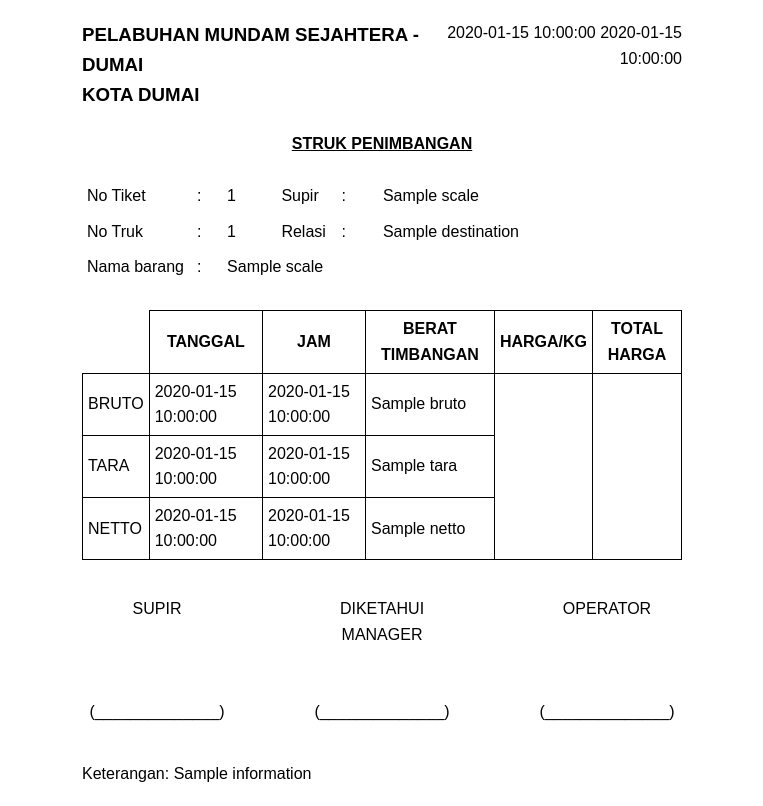
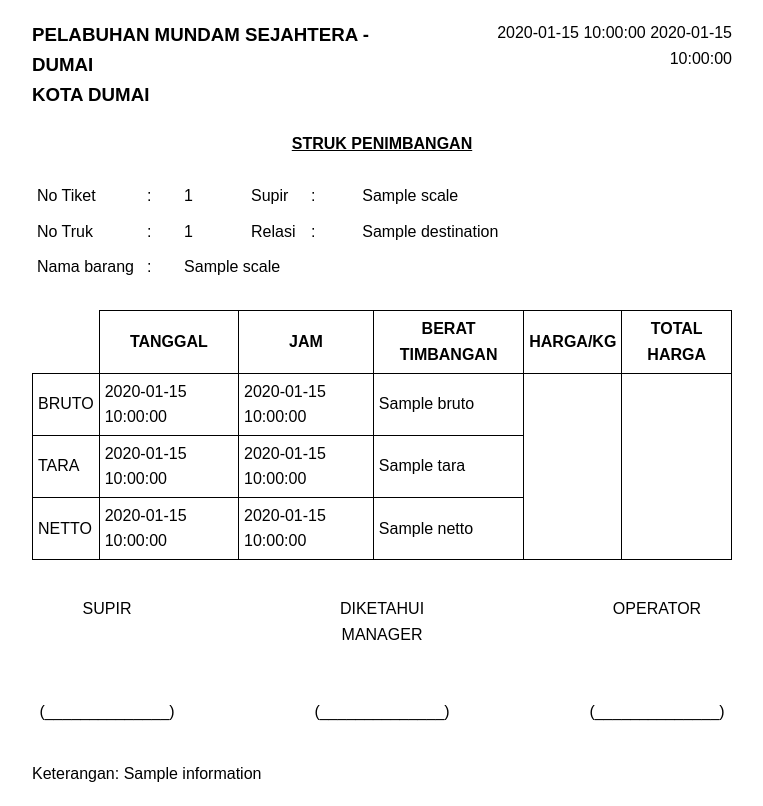
Before and after one commit to erikprakoso/ptpms, a CodeIgniter app: the page made by application/views/recap/print.php in a window 1280 px wide. Shown: the whole page, without its empty margins (258-1021 px from the left). Run offline with CodeIgniter, Linux system fonts and the light colour scheme; tables that the repository leaves empty or names only in its code hold one stand-in row (values such as "Sample post"); the template is opened without the code that fills it: most values are stand-ins (such as "Sample title", 1, 10 or a date in 2020).

Commit message:
ubah width di print

```diff
--- a/application/views/recap/print.php
+++ b/application/views/recap/print.php
@@ -14,7 +14,7 @@
         }
 
         .container {
-            width: 600px;
+            width: 700px;
             /* Sesuaikan lebar container sesuai dengan orientasi landscape */
             margin: 20px auto;
             /* Tambahkan margin atas dan bawah */
```
